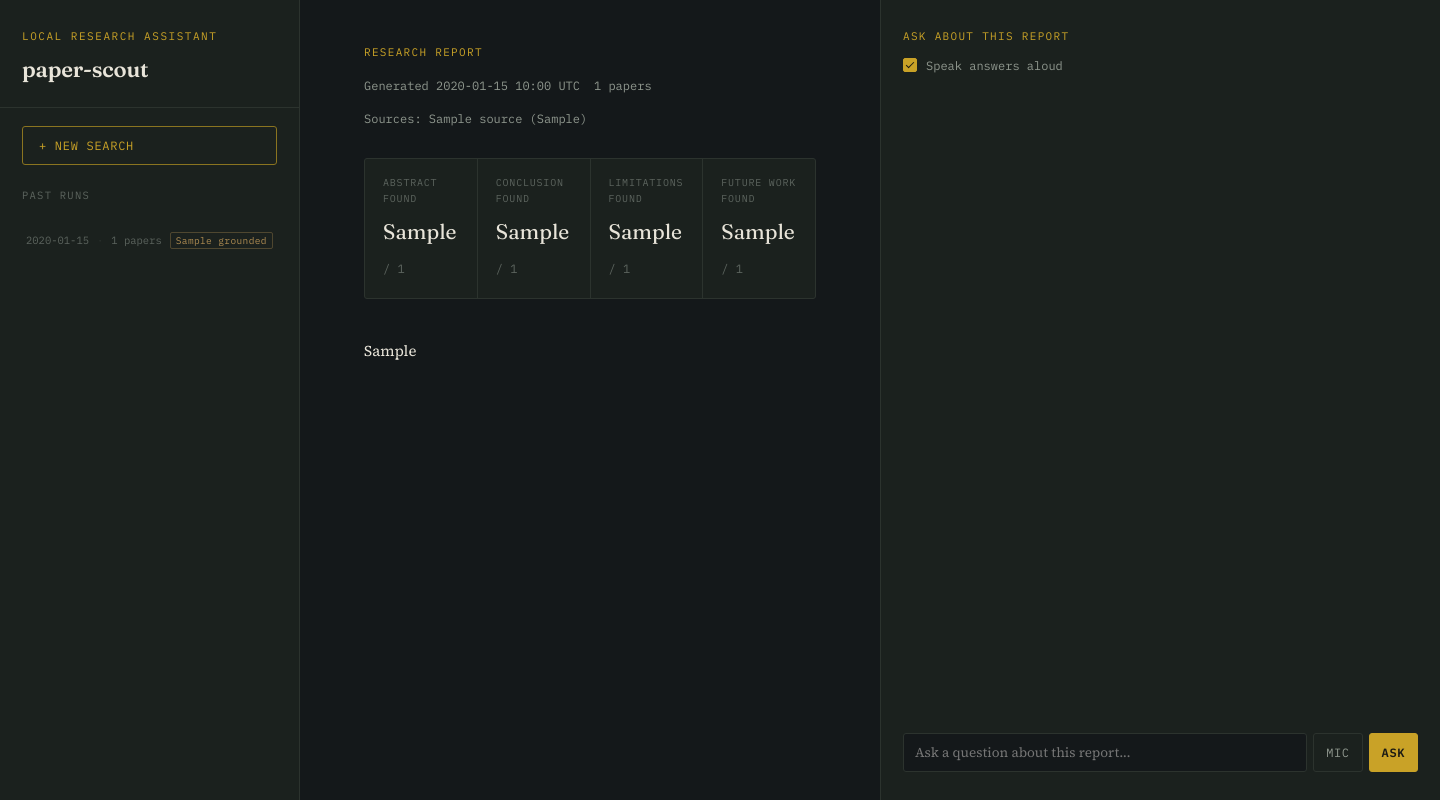
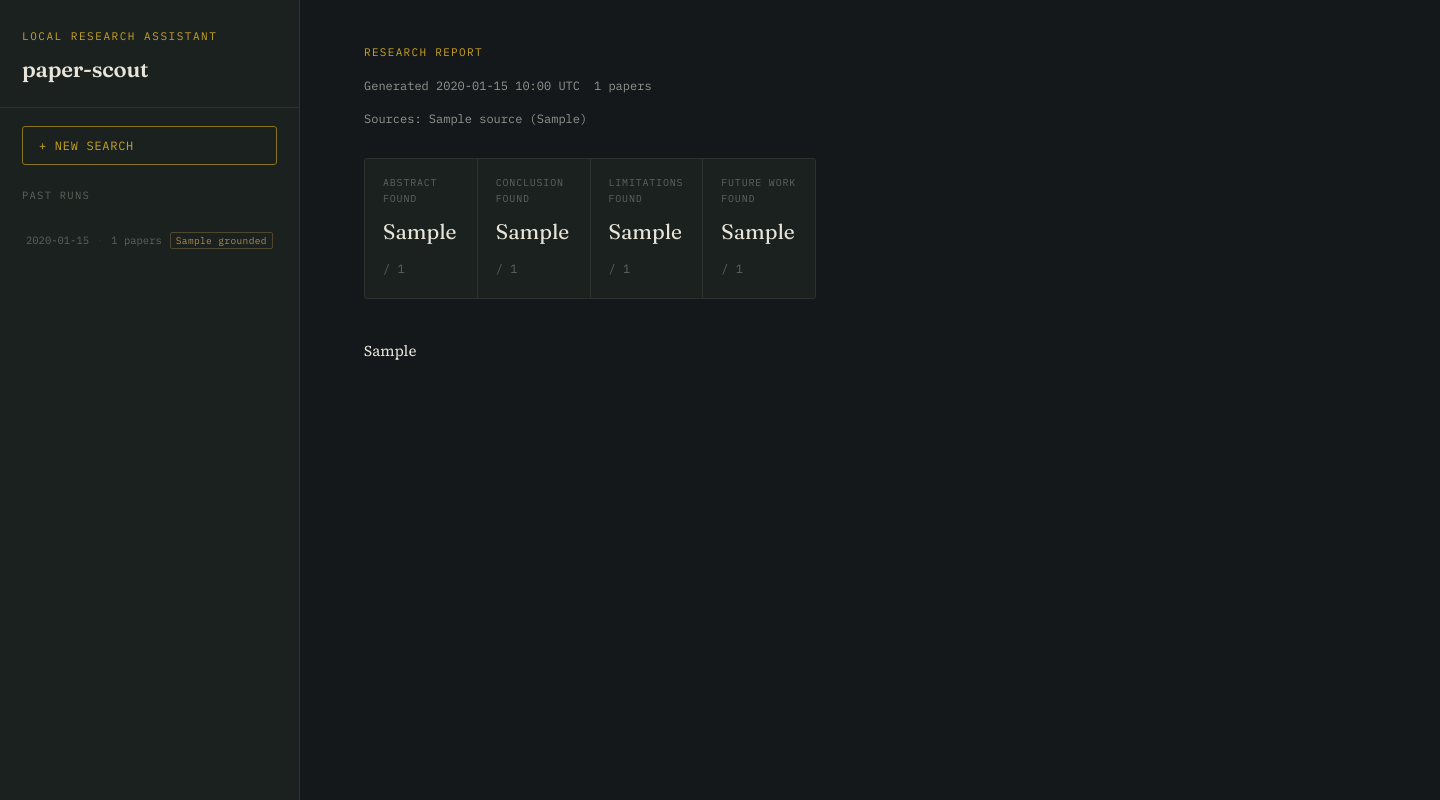
Before and after one commit to AmirmasoudCS/paper-scout, a FastAPI app: template paper_scout/web/templates/index.html in a window 1440 px wide. Run offline with FastAPI, Linux system fonts and the light colour scheme; the template is opened without the code that fills it: most values are stand-ins (such as "Sample title", 1, 10 or a date in 2020); some libraries are stand-ins or nearby versions.

Commit message:
Updating the ask panel structure with refactored run id

```diff
--- a/paper_scout/web/templates/partials/ask_panel.html
+++ b/paper_scout/web/templates/partials/ask_panel.html
@@ -1,41 +1,14 @@
-<aside class="ask-panel" data-run-id="{{ run.run_id }}">
-  <div class="ask-panel-header">
-    <div class="eyebrow">Ask about this report</div>
-
-    <label class="checkbox-row" style="margin-top: 8px;">
-      <input type="checkbox" id="speakToggle" checked>
-      Speak answers aloud
-    </label>
-  </div>
-
-  <div class="qa-thread" id="qa-thread"></div>
-
-  <form id="askForm">
-    <div class="ask-input-row">
-      <input
-        type="text"
-        id="questionInput"
-        placeholder="Ask a question about this report..."
-        autocomplete="off"
-      >
-
-      <button type="button" id="micBtn" class="btn" title="Ask by voice">
-        Mic
-      </button>
-
-      <button type="submit" class="btn btn-primary">
-        Ask
-      </button>
-    </div>
-  </form>
-</aside>
-
 <script>
 (function () {
   const panel = document.querySelector('.ask-panel');
   if (!panel) return;
 
   const RUN_ID = panel.dataset.runId;
+
+  if (!RUN_ID) {
+    console.error('paper-scout: no run ID found for assistant panel');
+    return;
+  }
 
   const thread = panel.querySelector('#qa-thread');
   const speakToggle = panel.querySelector('#speakToggle');
@@ -242,6 +215,8 @@
       resolveTurn(pendingId, data);
 
     } catch (err) {
+      console.error(err);
+
       resolveTurn(
         pendingId,
         {
```
